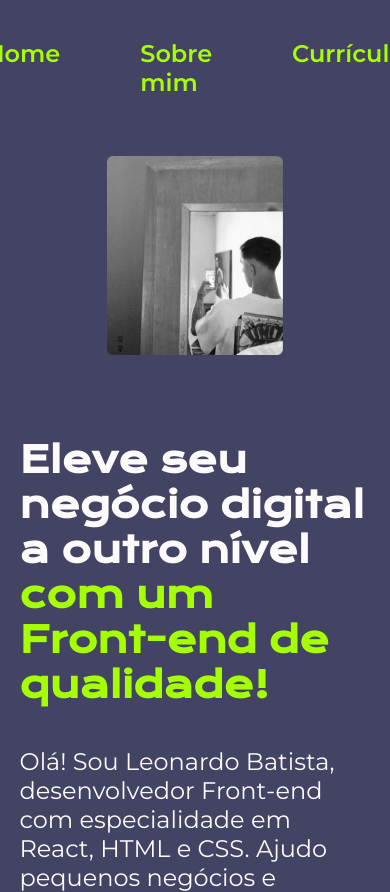
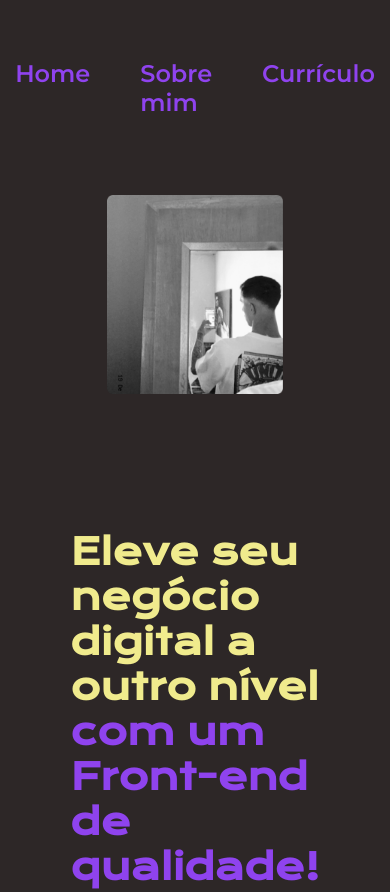
Before and after one commit to batistataleo1/portf-lio, a plain HTML site: page index.html in a window 390 px wide. Shown: the top 892 px of the page. Drawn offline with nearby package versions, Linux system fonts and the light colour scheme.

Commit message:
portfolio

```diff
--- a/styles/style.css
+++ b/styles/style.css
@@ -1,9 +1,9 @@
 @import url('https://fonts.googleapis.com/css2?family=Krona+One&family=Montserrat:wght@400;600&display=swap');
 
 :root {
-    --cor-primaria: #434364;
-    --cor-secundaria: #fcfafa;
-    --cor-terciaria: #a6ff00;
+    --cor-primaria: #2D2727;
+    --cor-secundaria: #F0EB8D;
+    --cor-terciaria: #8F43EE;
 
     --fonte-principal: 'Krona One', sans-serif;
     --fonte-secundaria: 'Montserrat', sans-serif;
@@ -17,7 +17,7 @@ body {
     /* height: 100vh; */
     box-sizing: border-box;
     background-color: var(--cor-primaria);
-    color: #fcfafa;
+    color: #F0EB8D;
 }
 .cabeçalho {
     padding: 2% 0 0 15%;
@@ -97,7 +97,7 @@ body {
 }
 .rodape {
     padding: 24px;
-    color: var(--cor-primaria);
+    color: var(--cor-secundaria);
     background-color: var(--cor-terciaria);
     text-align: center;
     font-family: var(--fonte-secundaria);
@@ -110,11 +110,13 @@ body {
 }
 
 @media (max-width: 1200px) {
+
     .cabeçalho {
-        padding: 10%;
+        padding: 15%;
     }
     .cabeçalho__menu {
         justify-content: center;
+        gap: 50px;
     }
     .apresentaçao {
         flex-direction: column-reverse;
@@ -122,5 +124,6 @@ body {
     }
     .apresentaçao__conteudo {
         width: auto;
+        padding: 15%;
     }
 }
```
